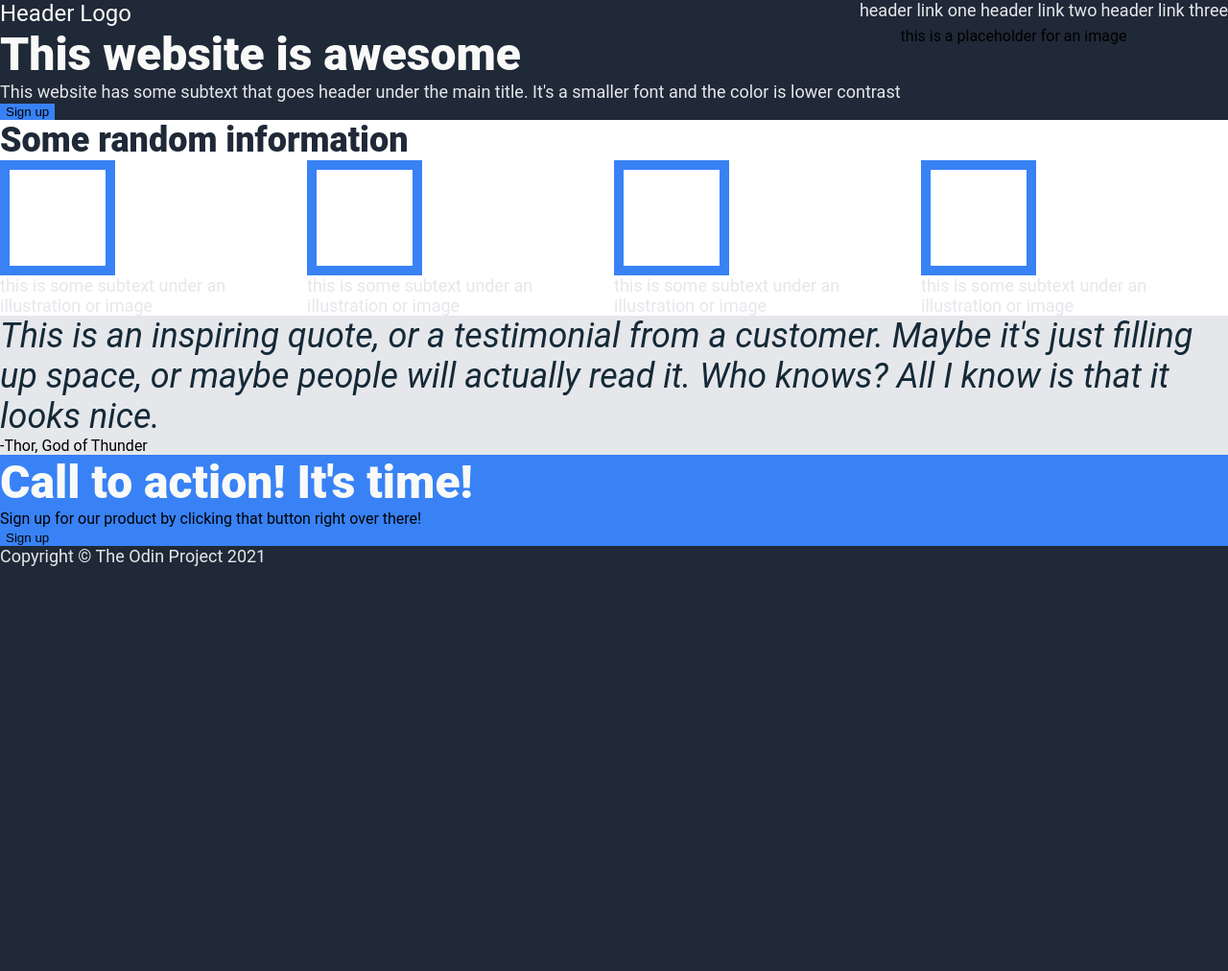
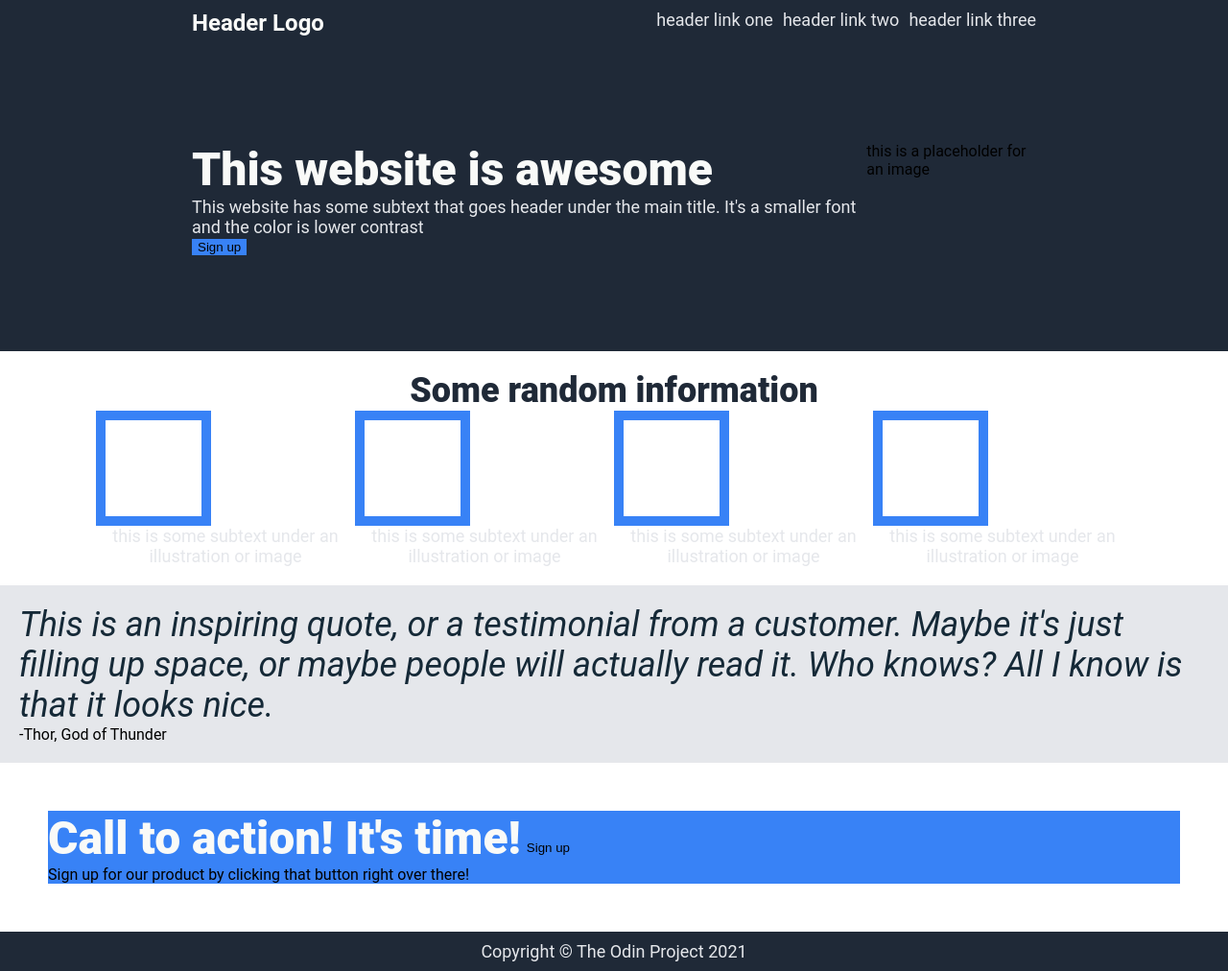
Before and after one commit to hoberez/landing-page, a plain HTML site: page index.html in a window 1280 px wide. Shown: the whole page at 96% size. Before the commit the page ends 800 px from the top, so only its background shows below. Drawn offline with Linux system fonts and the light colour scheme.

Commit message:
Update margin and padding to header and hero section

```diff
--- a/index.html
+++ b/index.html
@@ -45,6 +45,7 @@
                 <div class="subtext">this is some subtext under an illustration or image</div>
             </div>
         </div>
+    </div>
     <div class="quote">
         <div class="quote-text">This is an inspiring quote, or a testimonial from a customer.
             Maybe it's just filling up space, or maybe people will actually read it. Who knows?
@@ -59,7 +60,6 @@
         </div>
         <button>Sign up</button>
     </div>
-    </div>
-    <div class="subtext">Copyright © The Odin Project 2021</div>
+    <div class="footer subtext">Copyright © The Odin Project 2021</div>
 </body>
 </html>
--- a/styles.css
+++ b/styles.css
@@ -1,21 +1,39 @@
 body{
     display: flex;
     flex-direction: column;
-    background-color: #1F2937;
     margin: 0;
     border: 0;
     font-family: "Roboto", Helvetica, sans-serif;
+    min-width: 1200px;
+}
+.header,
+.hero,
+.footer{
+    padding: 10px 200px 10px 200px;
+    background-color: #1F2937;
+}
+.content{
+    padding: 20px 100px 20px 100px;
+}
+.header{
+    display: flex;
+    justify-content: space-between;
+}
+.left-links{
+    display: flex;
+    gap: 10px;
 }
 
 .hero{
     display: flex;
+    padding-top: 100px;
+    padding-bottom: 100px;
 }
 .info{
     display: flex;
-}
-.header{
-    display: flex;
-    justify-content: space-between;
+    justify-content: center;
+    align-items: center;
+    text-align: center;
 }
 
 a,
@@ -26,6 +44,7 @@ a,
 .logo{
     font: #F9FAF8;
     font-size: 24px;
+    font-weight: 700;
     color: #F9FAF8;
 }
 
@@ -35,12 +54,16 @@ a,
     color: #F9FAF8;
 }
 .content{
-    background-color: white;
+    display: flex;
+    flex-direction: column;
     margin: 0;
+    justify-content: center;
+    align-items: center;
 }
 
 .quote{
     background-color: #E5E7EB;
+    padding: 20px;
 }
 
 .quote-text{
@@ -60,7 +83,9 @@ button{
 }
 
 .advertisement{
+    display: flex;
     background-color: #3882F6;
+    margin: 50px;
 }
 
 .info-header{
@@ -68,3 +93,9 @@ button{
     font-weight: 800;
     color: #1F2937;
 }
+
+.footer{
+    display: flex;
+    justify-content: center;
+    align-items: center;
+}
```
Lines whose indentation alone changed are shown as unchanged.
